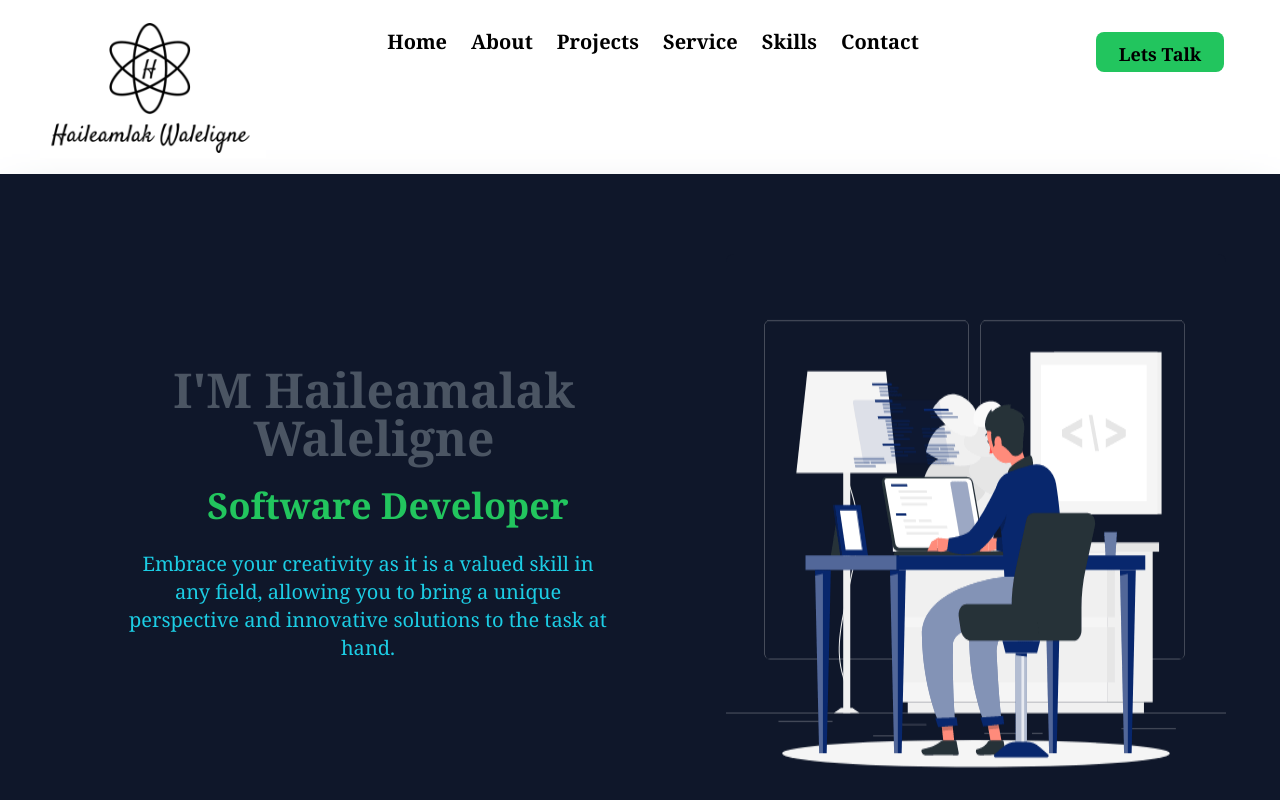
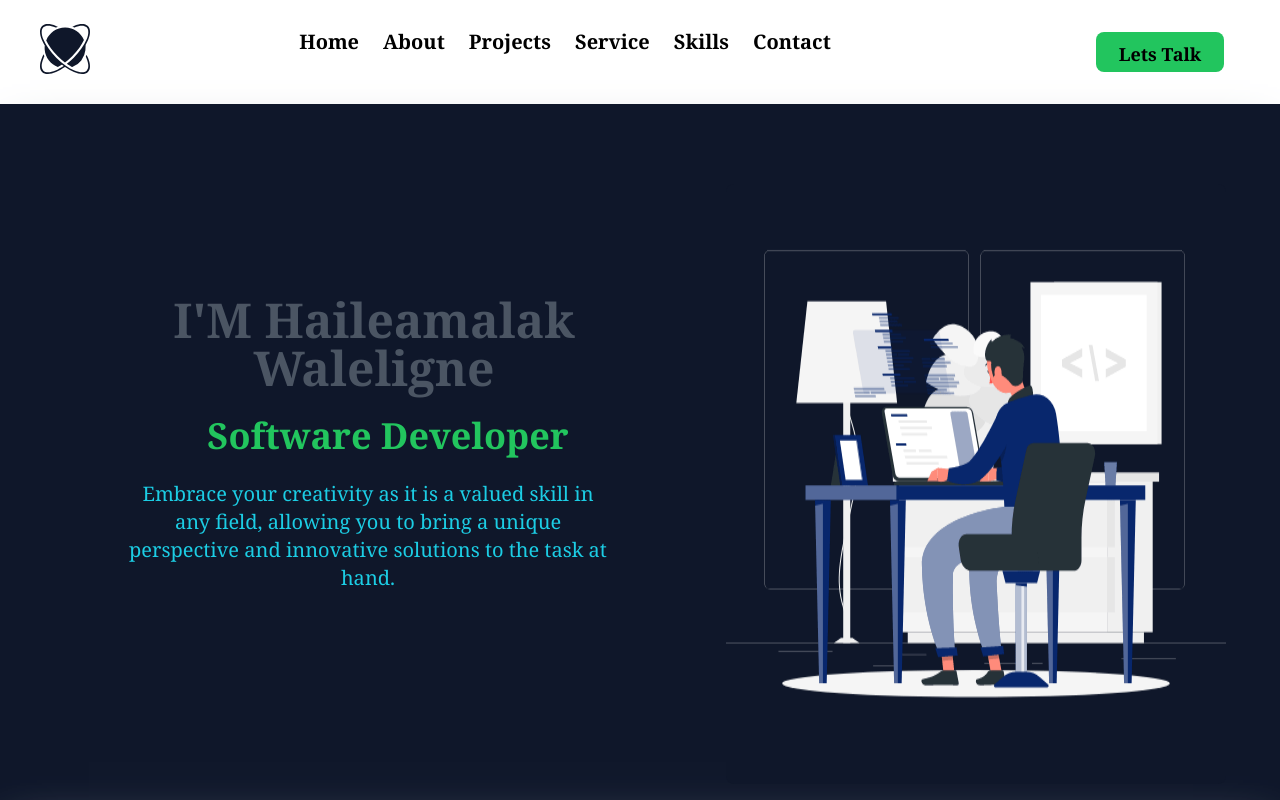
Before and after one commit to haileamlakwalelige/me-and-tensae, a React (Create React App) app: page / in a window 1280 px wide. Shown: the top 800 px of the page. Built offline with nearby package versions, Linux system fonts and the light colour scheme.

Commit message:
adding react icons package, change the navbar logo

```diff
--- a/package.json
+++ b/package.json
@@ -14,7 +14,7 @@
     "owl.carousel": "^2.3.4",
     "react": "^18.2.0",
     "react-dom": "^18.2.0",
-    "react-icons": "^4.9.0",
+    "react-icons": "^4.11.0",
     "react-router": "^6.16.0",
     "react-router-dom": "^6.11.2",
     "react-scripts": "5.0.1",
--- a/src/App.js
+++ b/src/App.js
@@ -10,7 +10,6 @@ import Service from "./haila/Service";
 import Testimonial from "./haila/Testimonial";
 import Experience from "./haila/Experience";
 import Skills from "./haila/Skills";
-import Contact from "./haila/Contact";
 import ContactUs from "./haila/ContactUs";
 
 
@@ -29,7 +28,6 @@ export default function App() {
       <Experience />
       <Skills />
       <Testimonial />
-      <Contact />
       <ContactUs />
       <Footers />
     </div>
--- a/src/haila/Navbars.js
+++ b/src/haila/Navbars.js
@@ -1,7 +1,7 @@
 /* eslint-disable jsx-a11y/anchor-is-valid */
 import React,{useState} from 'react'
 import {FaBars, FaTimes} from 'react-icons/fa';
-import logo from '../imgs/logo.png';
+import {SiReactos} from 'react-icons/si';
 
 
 const Navbars = () => {
@@ -10,7 +10,7 @@ const Navbars = () => {
     <div className='pt-0 top-0  font-serif shadow-2xl bg-white'>
      <div className='flex justify-between py-4'>
         <div className='pl-10 font-bold'>
-            <img src={logo} alt="Haileamlak Waleligne Logo" />
+            <SiReactos size={50} className='text-slate-900 mt-2'/>
         </div>
 
         <div className="pt-3 lg:flex hidden ">
```
Also changed, not shown: 1 other file (tests, documents, lock files or other folders).
